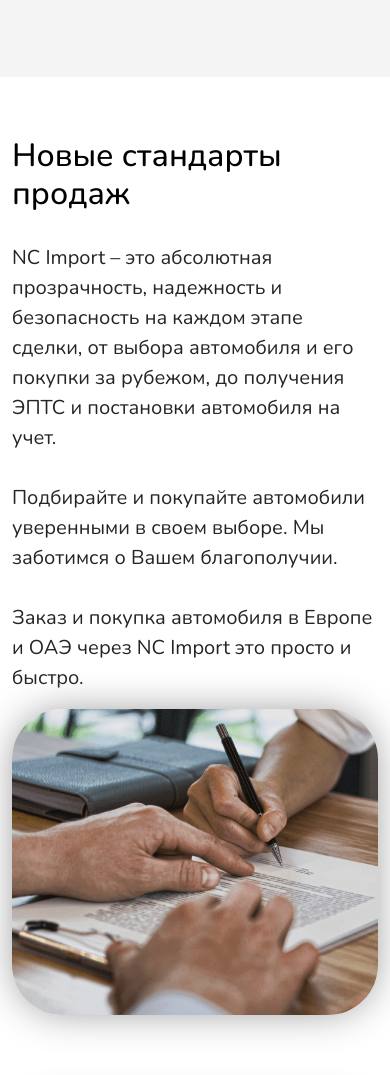
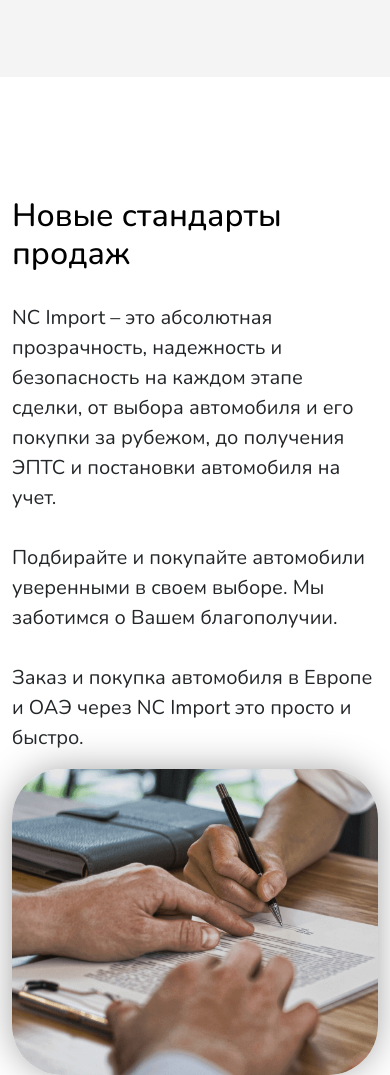
Before and after one commit to thermojam/nc_import, a plain HTML site: page index.html in a window 390 px wide. Shown: the part 2840-3915 px from the top of the page. Drawn offline with Linux system fonts and the light colour scheme.

Commit message:
testing adaptive file css

```diff
--- a/css/adaptive.css
+++ b/css/adaptive.css
@@ -1,14 +1,12 @@
 /*1024 - 1229*/
 @media screen  and (max-width: 1229px) {
     .container {
-        padding-left: 15px;
-        padding-right: 15px;
+
     }
 
     .main {
 
     }
-
 }
 
 @media screen and (max-width: 900px) {
@@ -16,3 +14,9 @@
 
     }
 }
+
+@media screen and (max-width: 500px) {
+    .offer-title {
+        margin-top: 60px;
+    }
+}
--- a/index.html
+++ b/index.html
@@ -3,11 +3,10 @@
 <head>
     <meta charset="UTF-8">
     <title>Главная</title>
-    <meta charset="UTF-8">
-    <title>Главная</title>
     <link rel="stylesheet" href="css/bootstrap.min.css">
     <link rel="stylesheet" href="css/swiper-bundle.min.css">
     <link rel="stylesheet" href="css/styles.css">
+    <link rel="stylesheet" href="css/adaptive.css">
     <link rel="stylesheet" href="css/styles_3.css">
     <link rel="icon" type="image/x-icon" href="/images/favicon.ico">
     <meta name="viewport" content="width=device-width, initial-scale=1.0">
```
